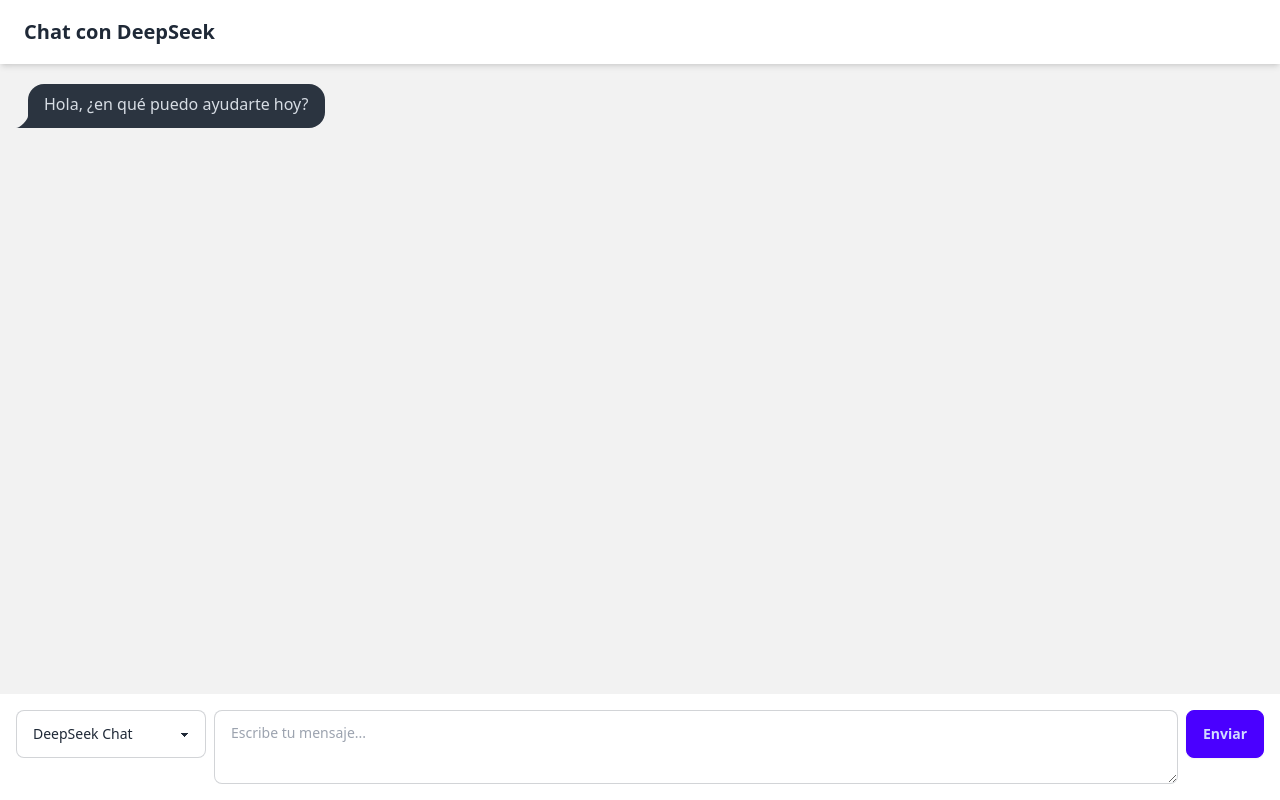
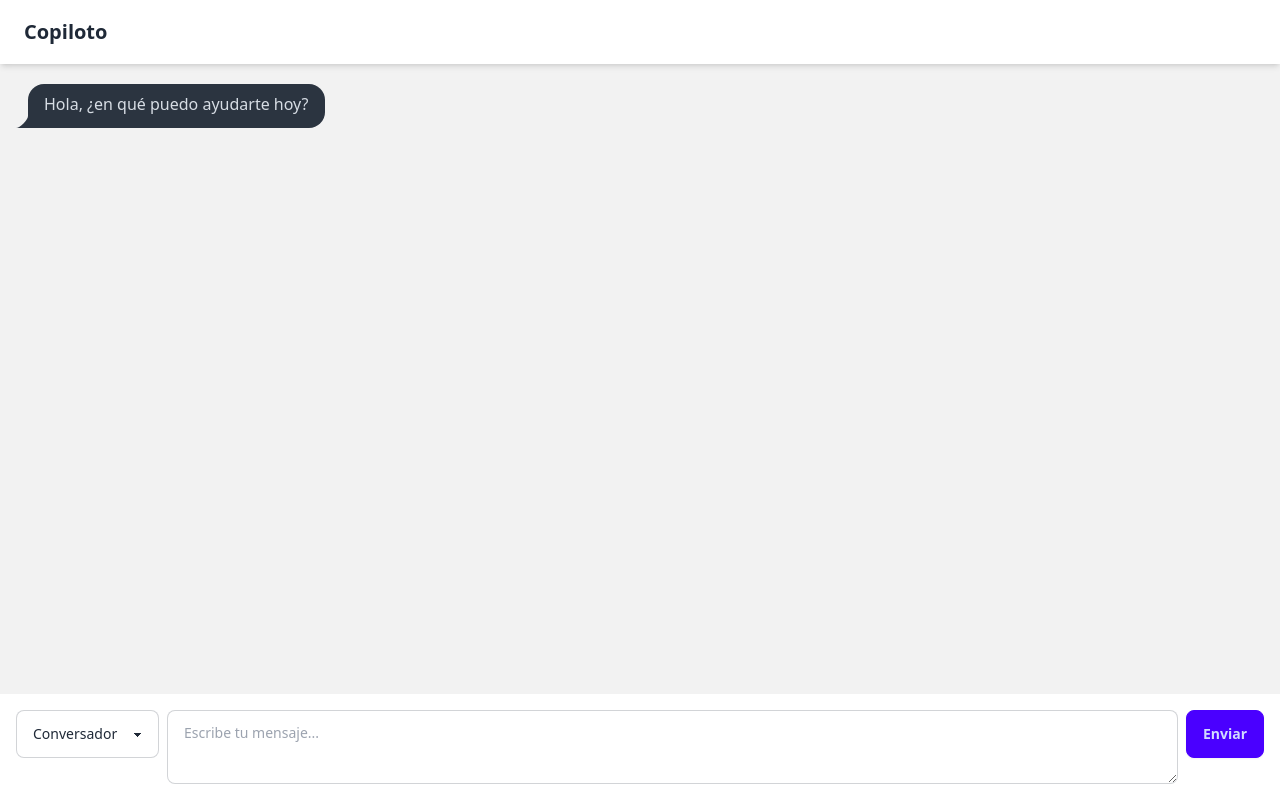
Before and after one commit to felix-antonio-sl/copiloto-py, a Flask app: page /chat-ui in a window 1280 px wide. Run offline with Flask 3, Linux system fonts and the light colour scheme; some libraries are stand-ins or nearby versions.

Commit message:
Update chat UI labels and branding

```diff
--- a/templates/chat-ui.html
+++ b/templates/chat-ui.html
@@ -3,7 +3,7 @@
 <head>
   <meta charset="UTF-8">
   <meta name="viewport" content="width=device-width, initial-scale=1.0">
-  <title>Chat Interactivo - DeepSeek</title>
+  <title>Chat Interactivo</title>
   <!-- Tailwind CSS -->
   <script src="https://cdn.tailwindcss.com"></script>
   <script>
@@ -20,7 +20,7 @@
   <!-- Header -->
   <header class="navbar bg-base-100 shadow-md">
     <div class="flex-1 px-4">
-      <span class="text-xl font-bold">Chat con DeepSeek</span>
+      <span class="text-xl font-bold">Copiloto</span>
     </div>
   </header>
 
@@ -36,8 +36,8 @@
   <footer class="bg-base-100 p-4">
     <div class="flex flex-col sm:flex-row gap-2">
       <select id="model-select" class="select select-bordered w-full sm:w-auto">
-        <option value="chat">DeepSeek Chat</option>
-        <option value="reasoner">DeepSeek Reasoner</option>
+        <option value="chat">Conversador</option>
+        <option value="reasoner">Razonador</option>
       </select>
       <textarea id="user-input" class="textarea textarea-bordered flex-grow" placeholder="Escribe tu mensaje..." rows="2"></textarea>
       <button onclick="sendMessage()" class="btn btn-primary">Enviar</button>
```
